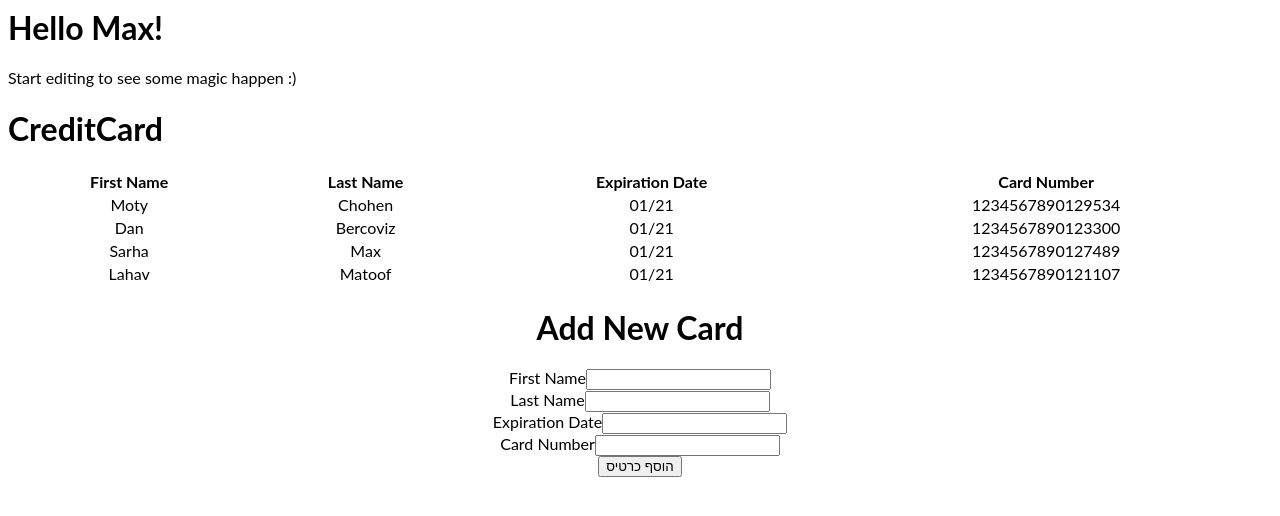
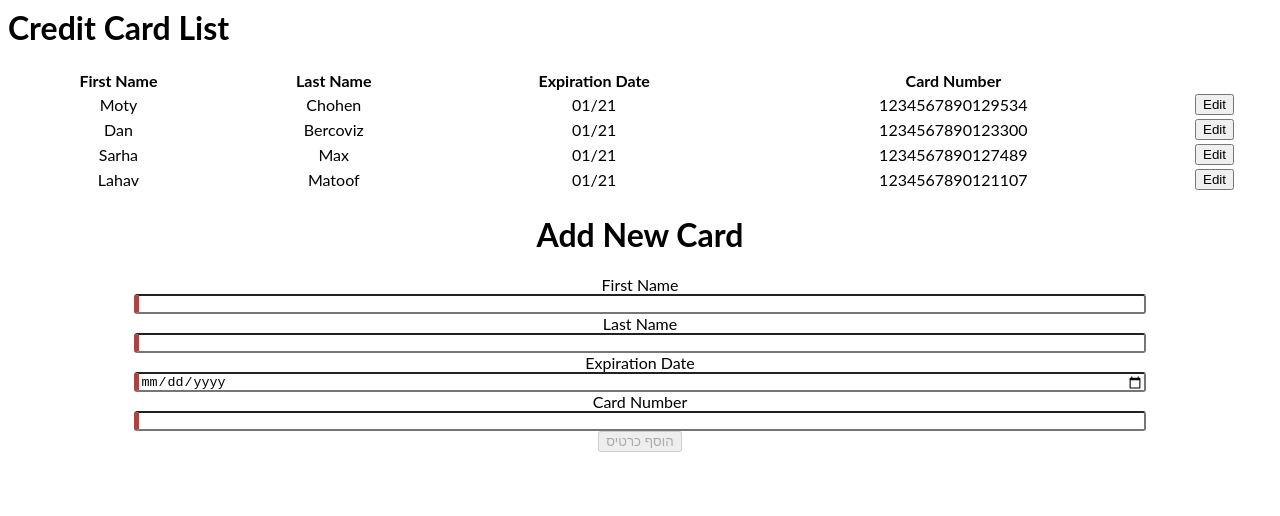
Before and after one commit to maxdevbp/angular-max-credit-club, an Angular app: page / in a window 1280 px wide. Shown: the top 516 px of the page. Built offline with nearby package versions, Linux system fonts and the light colour scheme.

Commit message:
5 files modified, 6 added

```diff
--- /dev/null
+++ b/src/app/add-new-card/add-new-card.component.css
@@ -0,0 +1,18 @@
+.block-input{
+  width:100%;
+  border-radius: 3px;
+  height: 20px;
+}
+
+.container{
+  margin-left: 10%;
+  margin-right: 10%;
+}
+
+.ng-valid[required], .ng-valid.required  {
+  border-left: 5px solid #42A948; /* green */
+}
+
+.ng-invalid:not(form)  {
+  border-left: 5px solid #a94442; /* red */
+}
--- /dev/null
+++ b/src/app/add-new-card/add-new-card.component.html
@@ -0,0 +1,34 @@
+<div class="container" style="text-align:center" >
+  <h1>Add New Card</h1>
+<form #addCardForm="ngForm" (ngSubmit)="service.addNewCard(addCardForm)">
+  <div>
+  <label>First Name</label>
+  <input class="block-input" type="text" name="firstName" #firstName="ngModel" [(ngModel)]="service.firstName"
+  [ngClass]="{'ng-invalid': firstName.invalid}"
+  required="required">
+  </div>
+  <div>
+    <label>Last Name</label>
+  <input class="block-input" type="text" name="lastName" #lastName="ngModel" [(ngModel)]="service.lastName"
+  [ngClass]="{'ng-invalid': lastName.invalid}"
+  required="required">
+  </div>
+  <div>
+    <label>Expiration Date</label>
+  <input class="block-input" type="date" name="expirationDate" #expirationDate="ngModel"
+  [(ngModel)]="service.expirationDate"
+  [ngClass]="{'ng-invalid': expirationDate.invalid}"
+  required="required">
+  </div>
+  <div>
+    <label>Card Number</label>
+  <input class="block-input" type="number" name="cardNumber" #cardNumber="ngModel" [(ngModel)]="service.cardNumber"
+  [ngClass]="{'ng-invalid': cardNumber.invalid}"
+  required="required">
+  </div>
+  <div>
+    <button type="submit" [disabled]="!addCardForm.valid">הוסף כרטיס</button>
+  </div>
+</form>
+
+</div>
--- /dev/null
+++ b/src/app/add-new-card/add-new-card.component.ts
@@ -0,0 +1,16 @@
+import { Component, OnInit } from '@angular/core';
+import {CreditCardService} from '../credit-card/credit-card.service'
+
+@Component({
+  selector: 'app-add-new-card',
+  templateUrl: './add-new-card.component.html',
+  styleUrls: ['./add-new-card.component.css']
+})
+export class AddNewCardComponent implements OnInit {
+
+  constructor(public service: CreditCardService) { }
+
+  ngOnInit() {
+  }
+
+}
--- a/src/app/app.component.html
+++ b/src/app/app.component.html
@@ -1,6 +1,5 @@
-<hello name="{{ name }}"></hello>
-<p>
-  Start editing to see some magic happen :)
-</p>
+
+
 
 <app-credit-card></app-credit-card>
+<app-add-new-card></app-add-new-card>
--- a/src/app/app.module.ts
+++ b/src/app/app.module.ts
@@ -6,10 +6,12 @@ import { AppComponent } from './app.component';
 import { HelloComponent } from './hello.component';
 import { CreditCardComponent } from './credit-card/credit-card.component';
 import { CreditCardService } from './credit-card/credit-card.service';
+import { UpdateCardComponent } from './update-card/update-card.component';
+import { AddNewCardComponent } from './add-new-card/add-new-card.component';
 
 @NgModule({
   imports:      [ BrowserModule, FormsModule ],
-  declarations: [ AppComponent, HelloComponent, CreditCardComponent ],
+  declarations: [ AppComponent, HelloComponent, CreditCardComponent, UpdateCardComponent, AddNewCardComponent ],
   bootstrap:    [ AppComponent ],
   providers: [CreditCardService]
 })
--- a/src/app/credit-card/credit-card.component.html
+++ b/src/app/credit-card/credit-card.component.html
@@ -1,4 +1,4 @@
-<h1>CreditCard</h1>
+<h1>Credit Card List</h1>
 
 
 <div>
@@ -14,34 +14,11 @@
       <td> {{card.lastName}} </td>
       <td> {{card.expirationDate | date: 'MM/yy'}} </td>
       <td> {{card.cardNumber}} </td>
-
+      <td> <button (click)="edit();service.editCard(card)">Edit</button> </td>
+    </tr>
+    <tr *ngIf="editClicked">
+      <app-update-card></app-update-card>
     </tr>
   </table>
 
 </div>
-
-<div style="text-align:center">
-  <h1>Add New Card</h1>
-<form #addCardForm="ngForm" (ngSubmit)="service.addNewCard(addCardForm)">
-  <div>
-  <label>First Name</label>
-  <input type="text" name="firstName" #firstName [(ngModel)]="service.firstName">
-  </div>
-  <div>
-    <label>Last Name</label>
-  <input type="text" name="lastName" #lastName [(ngModel)]="service.lastName">
-  </div>
-  <div>
-    <label>Expiration Date</label>
-  <input type="text" name="expirationDate" #expirationDate [(ngModel)]="service.expirationDate">
-  </div>
-  <div>
-    <label>Card Number</label>
-  <input type="text" name="cardNumber" #cardNumber [(ngModel)]="service.cardNumber">
-  </div>
-  <div>
-    <button type="submit">הוסף כרטיס</button>
-  </div>
-</form>
-
-</div>
--- a/src/app/credit-card/credit-card.component.ts
+++ b/src/app/credit-card/credit-card.component.ts
@@ -9,7 +9,11 @@ import {CreditCardService} from './credit-card.service'
 })
 export class CreditCardComponent implements OnInit {
 
+  editClicked = false
 
+  edit(){
+    this.editClicked = !this.editClicked
+  }
 
 
   constructor(public service: CreditCardService) { }
--- a/src/app/credit-card/credit-card.service.ts
+++ b/src/app/credit-card/credit-card.service.ts
@@ -1,12 +1,11 @@
 import { Injectable } from '@angular/core';
 import {Observable} from 'rxjs'
+
 export interface ICreditCard {
-  firstName: string;
+firstName: string;
   lastName: string;
   expirationDate: Date;
   cardNumber: string;
-
-
 }
 @Injectable()
 export class CreditCardService {
@@ -36,8 +35,31 @@ _creditcards :Array<ICreditCard> = [
 
   ]
 
+  firstName: string ;
+  lastName: string;
+  expirationDate: Date;
+  cardNumber: string;
+
+  editCard(card){
+    this.firstName = card.firstName
+    this.lastName = card.lastName;
+    this.expirationDate = new Date(card.expirationDate)
+    this.cardNumber = card.cardNumber
+
+
+
+    console.log(card)
+  }
+
   addNewCard(form){
-    this._creditcards.push(form.value)
+    // let newCard = new Observable<ICreditCard>((observe) => {
+    //   observe.next(this._creditcards.push(form.value))
+    // });
+    let newCard = form.value
+    this._creditcards.push(newCard)
+    console.log(form.value)
+    console.log(this._creditcards)
+   // form.reset()
   }
 
 
@@ -48,6 +70,8 @@ public creditCards$ = new Observable<ICreditCard[]>((observer)=> {
     observer.next(this._creditcards)
     observer.complete()
 })
+
+
   constructor() { }
   /**
    * For test, fake HTTP Request
--- /dev/null
+++ b/src/app/update-card/update-card.component.css
@@ -0,0 +1,18 @@
+.block-input{
+  width:100%;
+  border-radius: 3px;
+  height: 20px;
+}
+
+.container{
+  margin-left: 10%;
+  margin-right: 10%;
+}
+
+.ng-valid[required], .ng-valid.required  {
+  border-left: 5px solid #42A948; /* green */
+}
+
+.ng-invalid:not(form)  {
+  border-left: 5px solid #a94442; /* red */
+}
--- /dev/null
+++ b/src/app/update-card/update-card.component.html
@@ -0,0 +1,34 @@
+<div class="container" style="text-align:center" >
+  <h1>Add New Card</h1>
+<form #addCardForm="ngForm" (ngSubmit)="service.addNewCard(addCardForm)">
+  <div>
+  <label>First Name</label>
+  <input class="block-input" type="text" name="firstName" #firstName="ngModel" [(ngModel)]="service.firstName"
+  [ngClass]="{'ng-invalid': firstName.invalid}"
+  required="required">
+  </div>
+  <div>
+    <label>Last Name</label>
+  <input class="block-input" type="text" name="lastName" #lastName="ngModel" [(ngModel)]="service.lastName"
+  [ngClass]="{'ng-invalid': lastName.invalid}"
+  required="required">
+  </div>
+  <div>
+    <label>Expiration Date</label>
+  <input class="block-input" type="date" name="expirationDate" #expirationDate="ngModel"
+  [(ngModel)]="service.expirationDate"
+  [ngClass]="{'ng-invalid': expirationDate.invalid}"
+  required="required">
+  </div>
+  <div>
+    <label>Card Number</label>
+  <input class="block-input" type="number" name="cardNumber" #cardNumber="ngModel" [(ngModel)]="service.cardNumber"
+  [ngClass]="{'ng-invalid': cardNumber.invalid}"
+  required="required">
+  </div>
+  <div>
+    <button type="submit" [disabled]="!addCardForm.valid">הוסף כרטיס</button>
+  </div>
+</form>
+
+</div>
--- /dev/null
+++ b/src/app/update-card/update-card.component.ts
@@ -0,0 +1,15 @@
+import { Component, OnInit } from '@angular/core';
+
+@Component({
+  selector: 'app-update-card',
+  templateUrl: './update-card.component.html',
+  styleUrls: ['./update-card.component.css']
+})
+export class UpdateCardComponent implements OnInit {
+
+  constructor() { }
+
+  ngOnInit() {
+  }
+
+}
```
